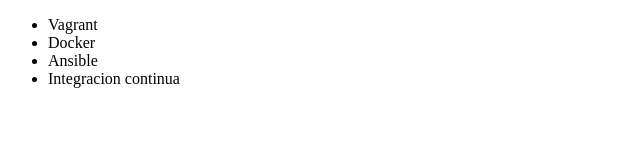
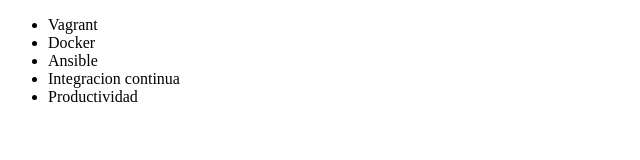
Before and after one commit to IsrDex/alura-git, a plain HTML site: page index.html in a window 1280 px wide. Shown: the whole page, without its empty margins (0-640 px from the left). Drawn offline with Linux system fonts and the light colour scheme.

```diff
--- a/index.html
+++ b/index.html
@@ -10,6 +10,7 @@
          <li> Docker </li>
          <li> Ansible </li>
          <li> Integracion continua </li>
+         <li> Productividad </li>
      </ul>
 </body>
 </html>
```
